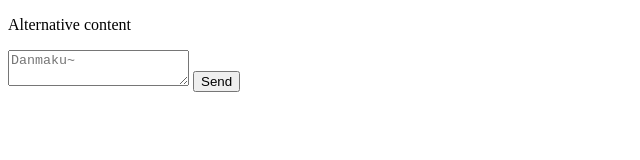
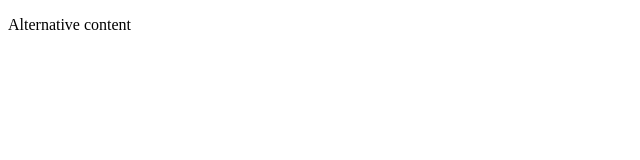
Before and after one commit to WHALEEYE/CDN, a plain HTML site: page docker_setup/www/index.html in a window 1280 px wide. Shown: the whole page, without its empty margins (0-640 px from the left). Drawn offline with nearby package versions, Linux system fonts and the light colour scheme.

Commit message:
fix apache

```diff
--- a/docker_setup/www/index.html
+++ b/docker_setup/www/index.html
@@ -70,9 +70,5 @@
 	<div id="strobeMediaPlayback">
       <p>Alternative content</p>
     </div>
-	<div class="main">
-		<textarea id="danmakutext" type="text" placeholder="Danmaku~"></textarea>
-		<button class="send">Send</button>
-	</div>
   </body>
 </html>
```
